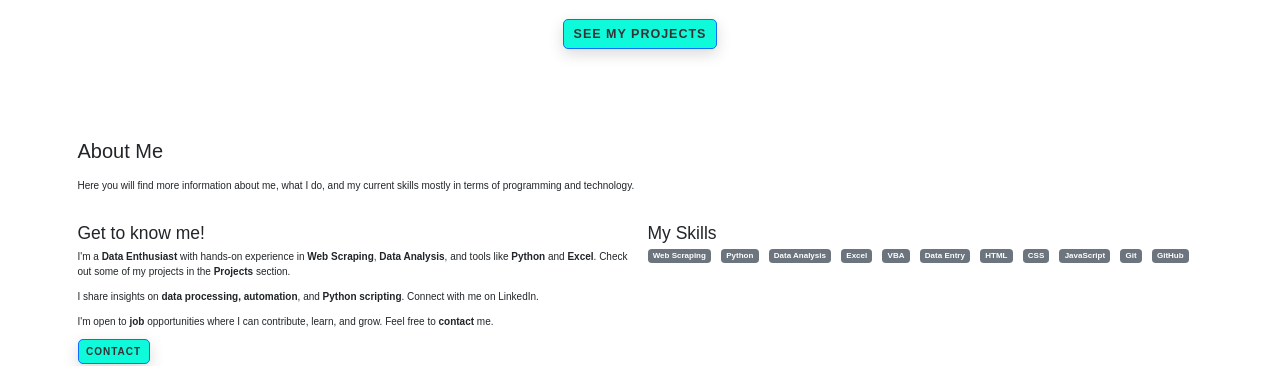
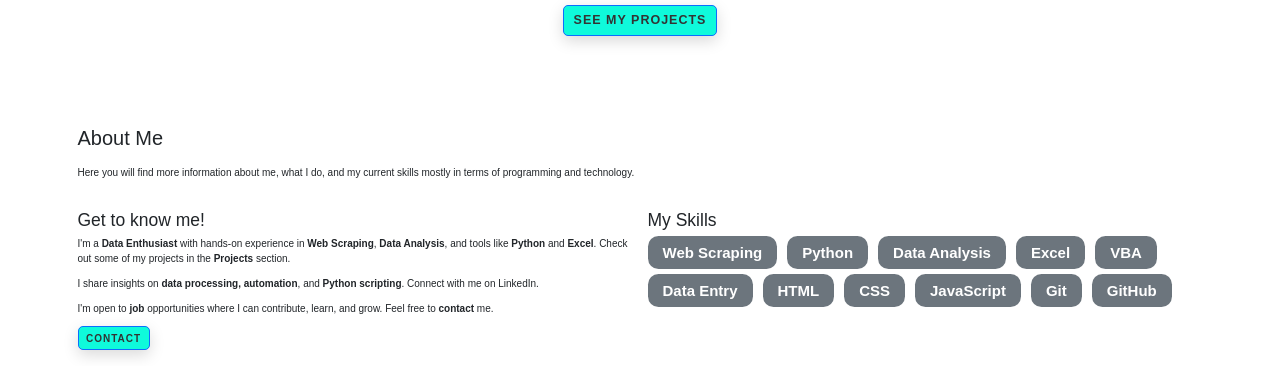
Before and after one commit to zaharscript/my-nice-portfolio, a plain HTML site: page index.html in a window 1280 px wide. Shown: the part 452-818 px from the top of the page. Drawn offline with nearby package versions, Linux system fonts and the light colour scheme.

Commit message:
add README.md and images; enhance index.html and style.css for better presentation

```diff
--- a/index.html
+++ b/index.html
@@ -42,7 +42,7 @@
     <img class="d-block mx-auto mb-4" src="asset/hero_img.png" alt="Zahar's Avatar" width="272" height="272">
     <h1 class="display-5 fw-bold">Hi all, Zahar here</h1>
     <div class="col-lg-6 mx-auto">
-      <p class="lead mb-4 fs-4 fw-normal">
+      <p class="display-4 lead mb-4 fs-4 fw-normal">
         I’m a self-taught developer exploring data science, web scraping, and creative data projects.
         Here's one of my favorite experiments! I also have a strong interest in UI/UX design.
         When I’m not coding, I’m a Father 👦🏻👧🏻🧑🏻👶🏻👨🏻‍🦱 and a loving husband 🥰.
@@ -81,17 +81,17 @@
         <div class="col-md-6">
           <h3>My Skills</h3>
           <div class="d-flex flex-wrap gap-2">
-            <span class="badge bg-secondary">Web Scraping</span>
-            <span class="badge bg-secondary">Python</span>
-            <span class="badge bg-secondary">Data Analysis</span>
-            <span class="badge bg-secondary">Excel</span>
-            <span class="badge bg-secondary">VBA</span>
-            <span class="badge bg-secondary">Data Entry</span>
-            <span class="badge bg-secondary">HTML</span>
-            <span class="badge bg-secondary">CSS</span>
-            <span class="badge bg-secondary">JavaScript</span>
-            <span class="badge bg-secondary">Git</span>
-            <span class="badge bg-secondary">GitHub</span>
+            <span class="badge bg-secondary badge-lg">Web Scraping</span>
+            <span class="badge bg-secondary badge-lg">Python</span>
+            <span class="badge bg-secondary badge-lg">Data Analysis</span>
+            <span class="badge bg-secondary badge-lg">Excel</span>
+            <span class="badge bg-secondary badge-lg">VBA</span>
+            <span class="badge bg-secondary badge-lg">Data Entry</span>
+            <span class="badge bg-secondary badge-lg">HTML</span>
+            <span class="badge bg-secondary badge-lg">CSS</span>
+            <span class="badge bg-secondary badge-lg">JavaScript</span>
+            <span class="badge bg-secondary badge-lg">Git</span>
+            <span class="badge bg-secondary badge-lg">GitHub</span>
           </div>
         </div>
       </div>
--- a/style.css
+++ b/style.css
@@ -657,6 +657,16 @@ body {
   width: 100%;
 }
 
+.badge-lg {
+  font-size: 1.5rem;
+  /* Increase font size */
+  padding: 0.6em 1em;
+  /* Add more padding */
+  border-radius: 0.7em;
+}
+
+
+
 #projects .card-title {
   font-size: 2.5rem;
   /* Adjust as needed */
```
Also changed, not shown: asset/portfolio_ss.jpg (added), asset/portfolio_ss_2.jpg (added), 1 other file.
